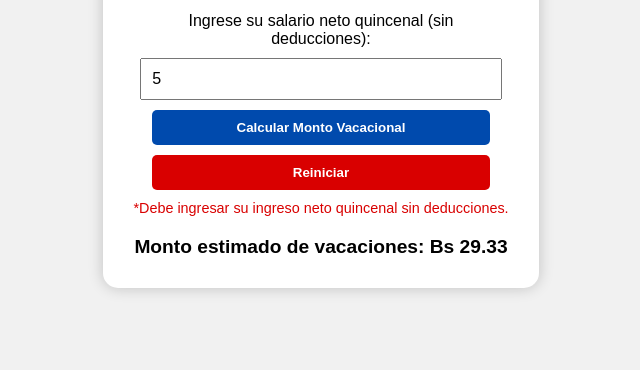
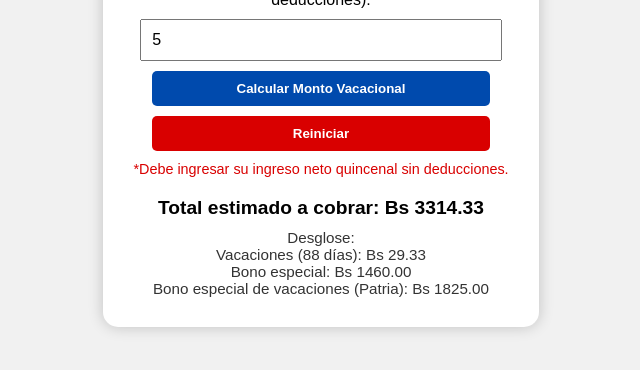
Before and after one commit to gremiodoc/gremiodocente, a plain HTML site: page index.html in a window 1280 px wide. Both pictures are taken after typing "5" into the empty fields and a click on the button "Calcular Monto Vacacional". Shown: the part 318-688 px from the top of the page, without its empty margins (319-959 px from the left). Drawn offline with Linux system fonts and the light colour scheme.

Commit message:
Update index.html

```diff
--- a/index.html
+++ b/index.html
@@ -64,6 +64,11 @@
       font-size: 1.2rem;
       font-weight: bold;
     }
+    .detalle {
+      margin-top: 10px;
+      font-size: 0.95rem;
+      color: #333;
+    }
     .advertencia {
       color: #d90000;
       font-size: 0.9rem;
@@ -81,6 +86,7 @@
     <button class="reset-btn" onclick="resetearFormulario()">Reiniciar</button>
     <div class="advertencia">*Debe ingresar su ingreso neto quincenal sin deducciones.</div>
     <div class="resultado" id="resultado"></div>
+    <div class="detalle" id="detalle"></div>
   </div>
 
   <script>
@@ -88,18 +94,27 @@
       const salario = parseFloat(document.getElementById('salario').value);
       if (isNaN(salario) || salario <= 0) {
         document.getElementById('resultado').innerText = 'Por favor, ingrese un salario válido.';
+        document.getElementById('detalle').innerText = '';
         return;
       }
 
       const salarioDiario = salario / 15;
       const montoVacacional = salarioDiario * 88;
+      const bonoEspecial = 1460;
+      const bonoVacacionesPatria = 1825;
+      const total = montoVacacional + bonoEspecial + bonoVacacionesPatria;
 
-      document.getElementById('resultado').innerText = `Monto estimado de vacaciones: Bs ${montoVacacional.toFixed(2)}`;
+      document.getElementById('resultado').innerText = `Total estimado a cobrar: Bs ${total.toFixed(2)}`;
+      document.getElementById('detalle').innerHTML = `Desglose:<br>
+        Vacaciones (88 días): Bs ${montoVacacional.toFixed(2)}<br>
+        Bono especial: Bs ${bonoEspecial.toFixed(2)}<br>
+        Bono especial de vacaciones (Patria): Bs ${bonoVacacionesPatria.toFixed(2)}`;
     }
 
     function resetearFormulario() {
       document.getElementById('salario').value = '';
       document.getElementById('resultado').innerText = '';
+      document.getElementById('detalle').innerText = '';
     }
   </script>
 </body>
```
